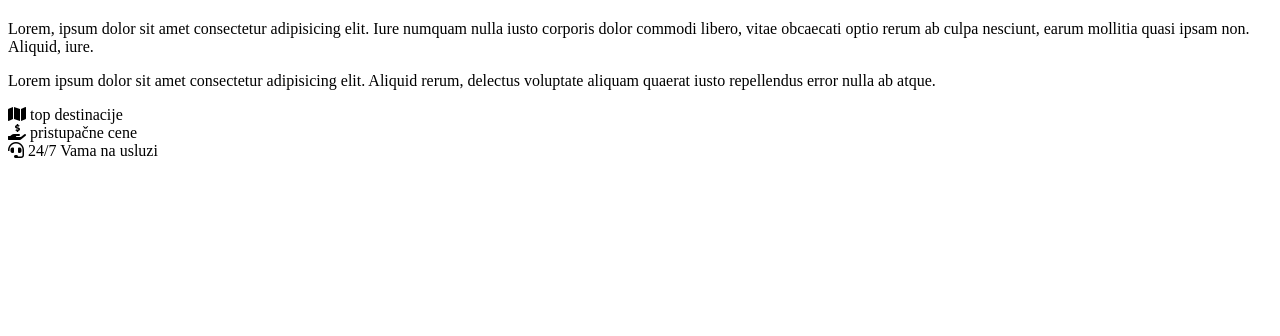
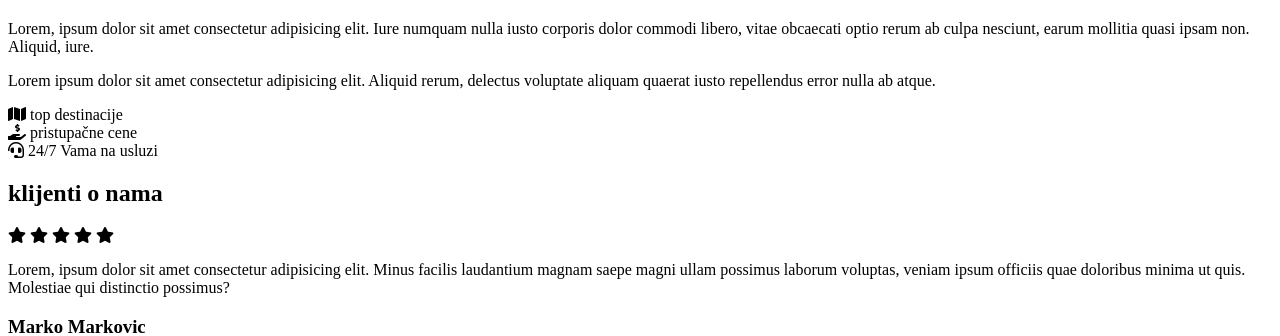
Before and after one commit to markofilipovic2762/markotravel, a PHP site: page /o_nama.php in a window 1280 px wide. Shown: the part 545-881 px from the top of the page. Before the commit the page ends 703 px from the top, so only its background shows below. Run offline with PHP 8.4, Linux system fonts and the light colour scheme.

Commit message:
sekcija reviews

```diff
--- a/o_nama.php
+++ b/o_nama.php
@@ -65,3 +65,94 @@
         </div>
 
     </section>
+    <section class="reviews">
+
+        <h1 class="heading-title"> klijenti o nama </h1>
+
+        <div class="swiper reviews-slider">
+
+            <div class="swiper-wrapper">
+
+                <div class="swiper-slide slide">
+                    <div class="stars">
+                        <i class="fas fa-star"></i>
+                        <i class="fas fa-star"></i>
+                        <i class="fas fa-star"></i>
+                        <i class="fas fa-star"></i>
+                        <i class="fas fa-star"></i>
+                    </div>
+                    <p>Lorem, ipsum dolor sit amet consectetur adipisicing elit. Minus facilis laudantium magnam saepe magni ullam possimus laborum voluptas, veniam ipsum officiis quae doloribus minima ut quis. Molestiae qui distinctio possimus?</p>
+                    <h3>Marko Markovic</h3>
+                    <span>developer</span>
+                    <img src="slike/pic-1.png" alt="">
+                </div>
+
+                <div class="swiper-slide slide">
+                    <div class="stars">
+                        <i class="fas fa-star"></i>
+                        <i class="fas fa-star"></i>
+                        <i class="fas fa-star"></i>
+                        <i class="fas fa-star"></i>
+                    </div>
+                    <p>Lorem ipsum, dolor sit amet consectetur adipisicing elit. Accusamus repellendus et suscipit optio similique totam aut laborum ullam sequi! In!</p>
+                    <h3>Dragana Pajić</h3>
+                    <span>influenserka</span>
+                    <img src="slike/pic-2.png" alt="">
+                </div>
+
+                <div class="swiper-slide slide">
+                    <div class="stars">
+                        <i class="fas fa-star"></i>
+                        <i class="fas fa-star"></i>
+                        <i class="fas fa-star"></i>
+                    </div>
+                    <p>Lorem, ipsum dolor sit amet consectetur adipisicing elit. Voluptatibus enim deserunt, ab at ea iste odio placeat doloribus eum dolores tempore obcaecati, dolore esse aperiam. Excepturi ad quo distinctio, dignissimos voluptate, dolores, saepe animi eum atque sint esse ab exercitationem!</p>
+                    <h3>Petar Petrovic</h3>
+                    <span>inzenjer</span>
+                    <img src="slike/pic-3.png" alt="">
+                </div>
+
+                <div class="swiper-slide slide">
+                    <div class="stars">
+                        <i class="fas fa-star"></i>
+                        <i class="fas fa-star"></i>
+                        <i class="fas fa-star"></i>
+                        <i class="fas fa-star"></i>
+                        <i class="fas fa-star"></i>
+                    </div>
+                    <p>Lorem, ipsum dolor sit amet consectetur adipisicing elit. Possimus recusandae cum quibusdam odio dignissimos nemo?</p>
+                    <h3>Milica Jeknić</h3>
+                    <span>pravnica</span>
+                    <img src="slike/pic-4.png" alt="">
+                </div>
+
+                <div class="swiper-slide slide">
+                    <div class="stars">
+                        <i class="fas fa-star"></i>
+                        <i class="fas fa-star"></i>
+                        <i class="fas fa-star"></i>
+                    </div>
+                    <p>Lorem, ipsum dolor sit amet consectetur adipisicing elit. Minus facilis laudantium magnam saepe magni ullam possimus laborum voluptas, veniam ipsum officiis quae doloribus minima ut quis. Molestiae qui distinctio possimus?</p>
+                    <h3>Ivan Ivanovic</h3>
+                    <span>voditelj</span>
+                    <img src="slike/pic-5.png" alt="">
+                </div>
+
+                <div class="swiper-slide slide">
+                    <div class="stars">
+                        <i class="fas fa-star"></i>
+                        <i class="fas fa-star"></i>
+                        <i class="fas fa-star"></i>
+                        <i class="fas fa-star"></i>
+                    </div>
+                    <p>Lorem, ipsum dolor sit amet consectetur adipisicing elit. Minus facilis laudantium magnam saepe magni ullam possimus laborum voluptas, veniam ipsum officiis quae doloribus minima ut quis. Molestiae qui distinctio possimus?</p>
+                    <h3>Jelena Marić</h3>
+                    <span>profesorka</span>
+                    <img src="slike/pic-6.png" alt="">
+                </div>
+
+            </div>
+
+        </div>
+
+    </section>
```
